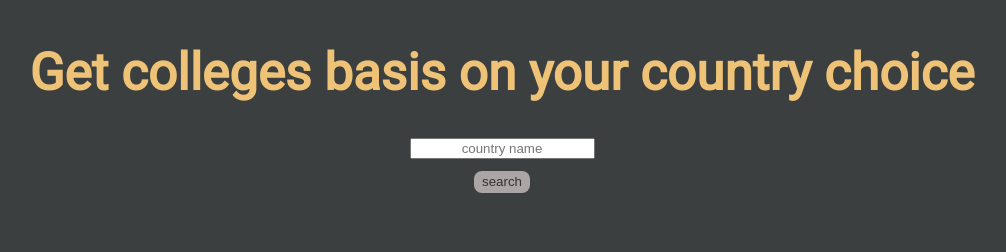
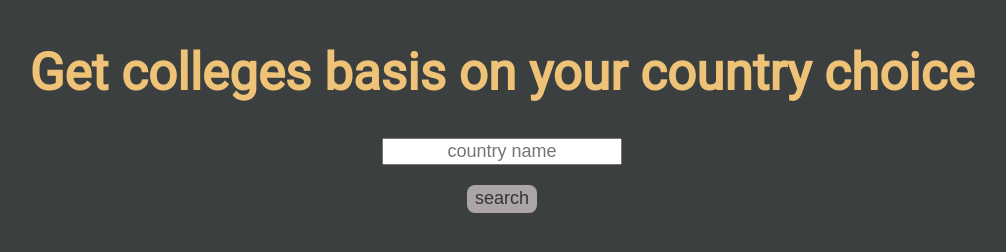
Before and after one commit to Srishti-choudhary/choicefiling, a plain HTML site: page index.html in a window 1280 px wide. Shown: the whole page, without its empty margins (138-1144 px from the left). Drawn offline with nearby package versions, Linux system fonts and the light colour scheme.

Commit message:
some changes

```diff
--- a/style.css
+++ b/style.css
@@ -19,11 +19,12 @@ header {
 
 input {
     text-align: center;
+    font-size: large;
     /* border: 10rem; */
 }
 
 section {
-    height: 55px;
+    height: 75px;
     display: flex;
     flex-direction: column;
     justify-content: space-between;
@@ -40,6 +41,7 @@ button {
     padding-right: 0.5rem;
     padding-left: 0.5rem;
     cursor: pointer;
+    font-size: large;
 }
 
 h1 {
```
